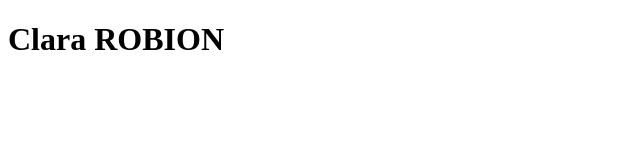
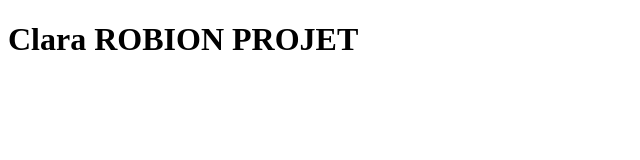
Before and after one commit to ClaraROBION/projet-clara, a plain HTML site: page index.html in a window 1280 px wide. Shown: the whole page, without its empty margins (0-640 px from the left). Drawn offline with Linux system fonts and the light colour scheme.

Commit message:
modif titre

```diff
--- a/index.html
+++ b/index.html
@@ -5,6 +5,6 @@
 		<title></title>
 	</head>
 	<body>
-		<h1>Clara ROBION</h1>
+		<h1>Clara ROBION PROJET</h1>
 	</body>
 </html>
```
